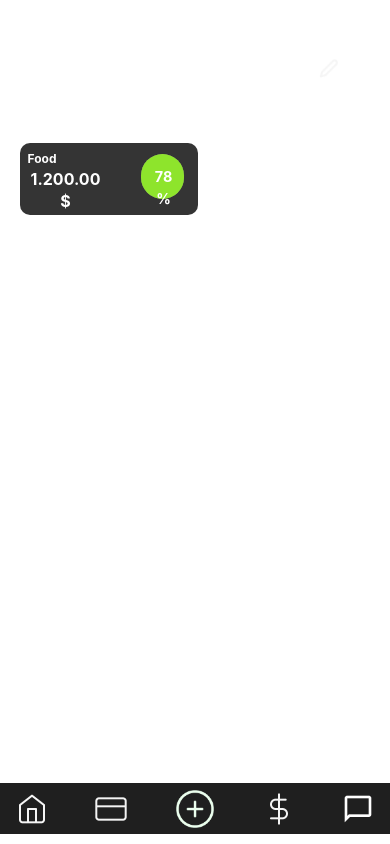
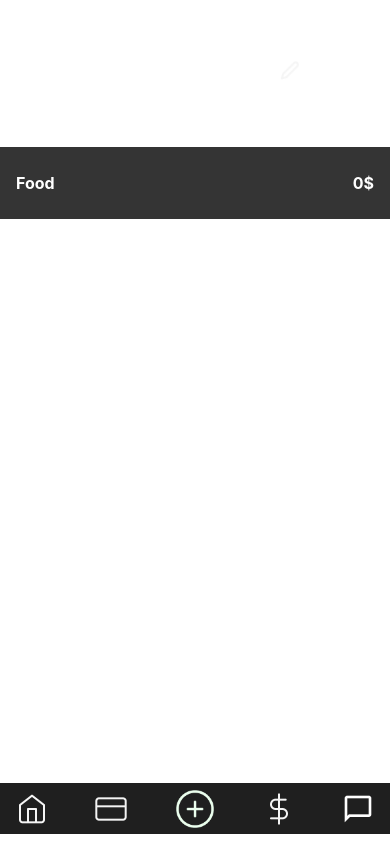
Before and after one commit to Abba710/at-finance, a React Native app in the folder at-finance/: screen / in a window 390 px wide. Built offline with nearby package versions, Linux system fonts and the light colour scheme.

Commit message:
fix: update option for saving data. feat: begin work with celendar block

```diff
--- /dev/null
+++ b/at-finance/src/component/Celendar.tsx
@@ -0,0 +1,20 @@
+import React from "react";
+import { View, Text } from "react-native";
+
+export default function Calendar() {
+  // Get current date
+  const currentDate = new Date();
+
+  // Get current year and month
+  const currentYear = currentDate.getFullYear();
+  const currentMonth = currentDate.toLocaleString("en-US", { month: "long" });
+
+  return (
+    <View className="flex-row items-center justify-between">
+      {/* Display current month and year */}
+      <Text className="text-white text-2xl font-bold">
+        {currentMonth} {currentYear}
+      </Text>
+    </View>
+  );
+}
--- /dev/null
+++ b/at-finance/src/component/GlobalStates.ts
@@ -0,0 +1,63 @@
+import { create } from "zustand";
+import { ModalStoreState, VariablesStoreProps } from "@/types/types";
+import { loadData, saveData } from "./storageData";
+
+// user balance state store
+export const useVariablesStore = create<VariablesStoreProps>((set) => ({
+  variables: {
+    userBalance: { name: "balance", value: 0 }, // begin variables
+    foodCosts: { name: "Food", value: 0 },
+  },
+
+  setVariable: async (key, newValue) => {
+    set((state) => ({
+      variables: {
+        ...state.variables,
+        [key]: { ...state.variables[key], value: newValue },
+      },
+    }));
+
+    // save in AsyncStorage
+    try {
+      await saveData(key, JSON.stringify(newValue));
+      console.log("saved");
+    } catch (error) {
+      console.error("Ошибка сохранения:", error);
+    }
+  },
+
+  loadVariables: async () => {
+    try {
+      const userBalance = await loadData("userBalance");
+      const food = await loadData("foodCosts");
+
+      set((state) => ({
+        variables: {
+          ...state.variables,
+          userBalance: {
+            ...state.variables.userBalance,
+            value: userBalance !== null ? JSON.parse(userBalance) : 0,
+          },
+          food: {
+            ...state.variables.foodCosts,
+            value: food !== null ? JSON.parse(food) : 0,
+          },
+        },
+      }));
+      console.log("loaded");
+    } catch (error) {
+      console.error("Ошибка загрузки:", error);
+    }
+  },
+}));
+
+// load data when app start
+useVariablesStore.getState().loadVariables();
+
+// Modal state store
+export const useModalStore = create<ModalStoreState>((set) => ({
+  modalVisible: false,
+  modalData: null,
+  setModalVisible: (visible) => set({ modalVisible: visible }),
+  setModalData: (data) => set({ modalData: data }),
+}));
--- a/at-finance/src/component/GlobalStates.tsx
+++ /dev/null
@@ -1,19 +0,0 @@
-import { create } from "zustand";
-import { UserBalanceStoreState, ModalStoreState } from "@/types/types";
-
-// user blaance state store
-export const useBalanceStore = create<UserBalanceStoreState>((set) => ({
-  userBalance: { name: "balance", value: 0 },
-  setUserBalance: (newValue) =>
-    set((state) => ({
-      userBalance: { ...state.userBalance, value: newValue },
-    })),
-}));
-
-// Modal state store
-export const useModalStore = create<ModalStoreState>((set) => ({
-  modalVisible: false,
-  modalData: null,
-  setModalVisible: (visible) => set({ modalVisible: visible }),
-  setModalData: (data) => set({ modalData: data }),
-}));
--- a/at-finance/src/component/modalInput.tsx
+++ b/at-finance/src/component/modalInput.tsx
@@ -19,7 +19,9 @@ const ModalInput = () => {
       >
         <View className=" absolute justify-center w-full bottom-0 h-[50%] items-center">
           <View className="bg-white w-full h-[100%] p-4 rounded-lg">
-            <Text className="text-lg font-bold mb-2">Input new value</Text>
+            <Text className="text-lg font-bold mb-2">
+              Input new {modalData?.name} value
+            </Text>
             <TextInput
               className="border border-gray-300 p-2 rounded-lg mb-2"
               placeholder="Enter..."
--- /dev/null
+++ b/at-finance/src/component/storageData.tsx
@@ -0,0 +1,20 @@
+import AsyncStorage from "@react-native-async-storage/async-storage";
+
+export const saveData = async (myKey, toSave) => {
+  try {
+    const jsonValue = JSON.stringify(toSave);
+    await AsyncStorage.setItem(myKey, jsonValue);
+  } catch (error) {
+    console.error("saving error:", error);
+  }
+};
+
+export const loadData = async (myKey) => {
+  try {
+    const value = await AsyncStorage.getItem(myKey);
+    return value ? JSON.parse(value) : null;
+  } catch (error) {
+    console.error("loading error:", error);
+    return null;
+  }
+};
--- a/at-finance/src/screens/Home.tsx
+++ b/at-finance/src/screens/Home.tsx
@@ -1,28 +1,36 @@
 import React from "react";
 import { View, TouchableOpacity, Image, Text } from "react-native";
-import { useBalanceStore, useModalStore } from "@/component/GlobalStates";
+import { useVariablesStore, useModalStore } from "@/component/GlobalStates";
 import ModalInput from "@/component/modalInput";
+import Celendar from "@/component/Celendar";
 
 export default function Home() {
-  const { userBalance, setUserBalance } = useBalanceStore();
-  const handleEdit = (name, value, saveFunction) => {
-    useModalStore
-      .getState()
-      .setModalData({ name, value, onSave: saveFunction }); // transmit data
-    useModalStore.getState().setModalVisible(true); // open modal
+  const { variables, setVariable } = useVariablesStore();
+  const handleEdit = (name, key, value, saveFunction) => {
+    useModalStore.getState().setModalData({
+      name,
+      value,
+      onSave: (newValue) => saveFunction(key, newValue),
+    });
+    useModalStore.getState().setModalVisible(true);
   };
 
   return (
     <View className="w-full h-full">
       {/* Balance */}
-      <View className="mt-[50px] flex flex-row justify-center items-center">
+      <View className="mt-[50px] ml-[20px] flex flex-row justify-center items-center">
         <Text className="text-white text-3xl font-bold">
-          Total Balance: {userBalance.value} $
+          Balance: {variables.userBalance.value} $
         </Text>
         <TouchableOpacity
-          className="flex justify-center ml-2 items-center"
+          className="flex w-[40px] h-[40px] justify-center items-start ml-2"
           onPress={() => {
-            handleEdit(userBalance.value, userBalance.value, setUserBalance);
+            handleEdit(
+              variables.userBalance.name,
+              "userBalance",
+              variables.userBalance.value,
+              useVariablesStore.getState().setVariable
+            );
           }}
         >
           <Image
@@ -33,27 +41,20 @@ export default function Home() {
       </View>
 
       {/* Date */}
-      <View className="mt-[5px] flex flex-row justify-center items-center">
-        <Text className="text-white text-2xl font-bold ">March 2025</Text>
+      <View className="mt-[5px] w-full flex-nowrap justify-center items-center">
+        <Celendar />
       </View>
 
       {/* Category */}
-      <View className="w-[178px] h-[71.53px] flex flex-row justify-start items-start ml-[20px] mt-[20px]">
-        <View className="w-[178px] h-[71.53px] left-0 top-0 absolute bg-[#343434] rounded-[10px]" />
-
-        <Text className="w-[77px] h-[22.81px] left-[7px] top-[24.88px] absolute text-center text-white text-[16px] font-poppins font-bold leading-[22px]">
-          1.200.00 $
+      <View className="w-full h-[71.53px] flex flex-row justify-between items-center mt-[20px] bg-[#343434] px-4">
+        {/* Название слева */}
+        <Text className="text-white text-[16px] font-poppins font-bold leading-[22px]">
+          {variables.foodCosts.name}
         </Text>
 
-        <Text className="w-[30px] h-[17.62px] left-[7px] top-[5.18px] absolute text-center text-white text-[12px] font-poppins font-bold leading-[22px]">
-          Food
-        </Text>
-
-        <View className="w-[43.21px] h-[44.80px] left-[121px] top-[11.40px] absolute bg-[#808080] rounded-full" />
-        <View className="w-[43.21px] h-[44.80px] left-[121px] top-[11.40px] absolute bg-[#8EE42C] rounded-full" />
-
-        <Text className="w-[29px] h-[22.81px] left-[129px] top-[22.81px] absolute text-center text-white text-[14.40px] font-poppins font-bold leading-[22px]">
-          78%
+        {/* Значение справа */}
+        <Text className="text-white text-[16px] font-poppins font-bold leading-[22px]">
+          {variables.foodCosts.value}$
         </Text>
       </View>
       <ModalInput />
--- a/at-finance/src/types/types.ts
+++ b/at-finance/src/types/types.ts
@@ -1,15 +1,23 @@
-interface veriableProps {
+// types of variables
+interface VariableProps {
   name: string;
   value: number;
 }
 
-export interface UserBalanceStoreState {
-  userBalance: veriableProps;
-  setUserBalance: (value: number) => void;
+export interface VariablesStoreProps {
+  variables: {
+    userBalance: VariableProps;
+    foodCosts: VariableProps;
+  };
+  setVariable: (
+    key: keyof VariablesStoreProps["variables"],
+    value: number
+  ) => Promise<void>;
+  loadVariables: () => Promise<void>;
 }
 
 interface ModalData {
-  name: string; // Name of edited data (for example, "Balance", "Food")
+  name: string; // Name (for example, "Balance", "Food")
   value: any; // // The value that we edit
   onSave: (newValue: any) => void;
 }
```
